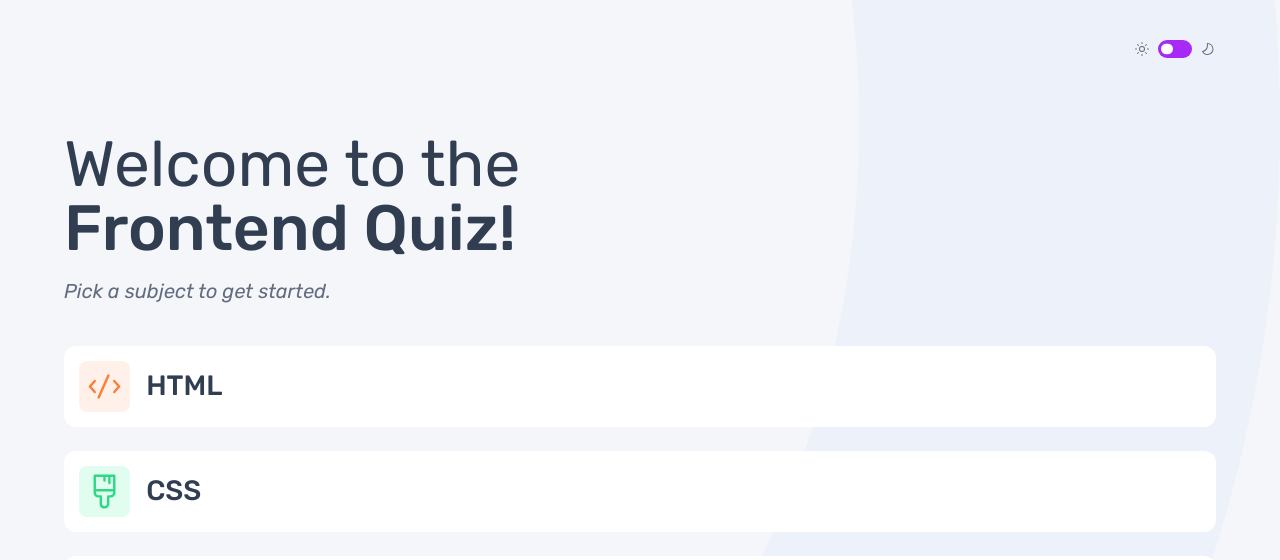
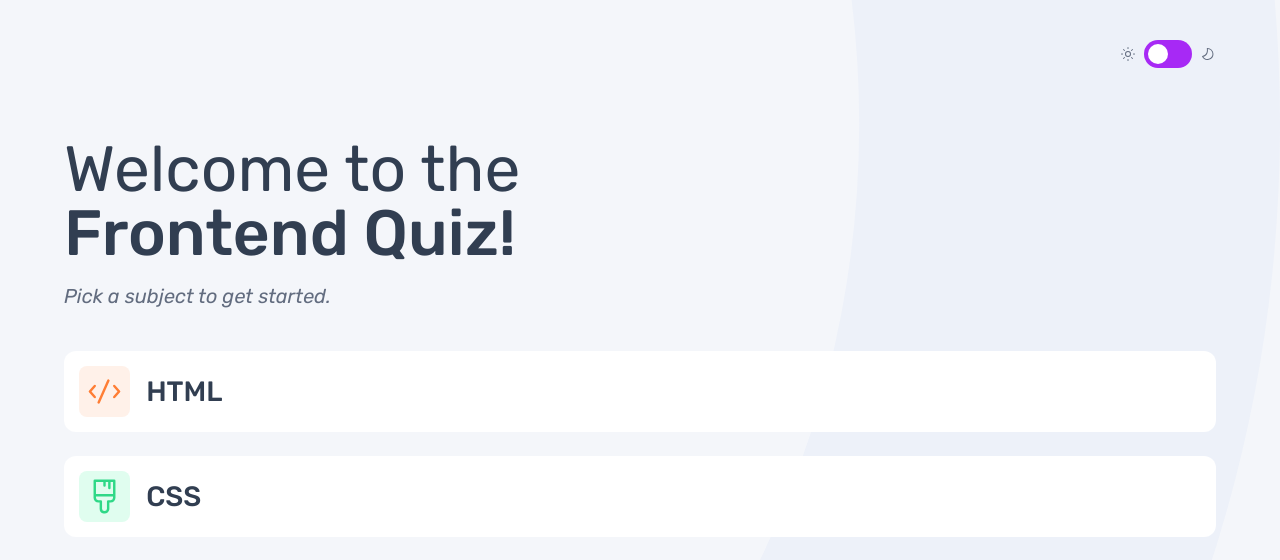
Before and after one commit to a-d14/quiz-app-frontend-mentor, a plain HTML site: page index.html in a window 1280 px wide. Shown: the top 560 px of the page. Drawn offline with Linux system fonts and the light colour scheme.

Commit message:
(feat): fixed accessibility issues by adding alternate text and adding label to theme-toggle

```diff
--- a/index.html
+++ b/index.html
@@ -12,10 +12,8 @@
     <h3 class="header__title" id="current-quiz-title"></h3>
     <div class="header__action">
       <div class="icon-sun"></div>
-      <!-- <img src="assets/images/icon-sun-dark.svg" /> -->
-      <input type="checkbox" role="switch" name="" id="theme-toggle">
+      <label for="theme-toggle"><input type="checkbox" role="switch" name="" id="theme-toggle"></label>
       <div class="icon-moon"></div>
-      <!-- <img src="assets/images/icon-moon-dark.svg" /> -->
     </div>
   </header>
 
--- a/js/views/CategorySelectView.js
+++ b/js/views/CategorySelectView.js
@@ -25,7 +25,7 @@ class CategorySelectView extends View {
                     ${this._data.map(el => `
                         <li data-title='${el.title}'>
                             <div class="svg-container" data-title="${el.title}">
-                                <img src=${el.icon}>
+                                <img src=${el.icon} alt=${el.title}>
                             </div>
                             <span class="heading-small">${el.title}</span>
                         </li>
--- a/scss/components/_toggle-switch.scss
+++ b/scss/components/_toggle-switch.scss
@@ -8,32 +8,46 @@ input:where([type="checkbox"][role="switch"]) {
     position: relative;
 
     width: a.rem(32);
-    height: a.rem(16);
+    height: a.rem(20);
 
     box-sizing: content-box;
-    border: 1px solid transparent;
     border-radius: 1rem;
 
-    // vertical-align: text-bottom;
     margin: auto;
     background-color: #A729F5;
+
+    vertical-align: text-bottom;
+
+    @media all and (min-width: 768px) {
+        width: a.rem(48);
+        height: a.rem(28);
+    }
 }
 
 input:where([type="checkbox"][role="switch"])::before {
     content: "";
     position: absolute;
     top: 50%;
-    left: 0;
+    left: a.rem(2);
     transform: translate(0, -50%);
     box-sizing: border-box;
-    width: 0.7em;
-    height: 0.7em;
-    margin: 0 0.15em;
+    width: a.rem(14);
+    height: a.rem(14);
     border: 1px solid transparent;
     border-radius: 50%;
     background: #FFFFFF;
+
+    @media all and (min-width: 768px) {
+        left: a.rem(4);
+        width: a.rem(20);
+        height: a.rem(20);
+    }
 }
 
 input:where([type="checkbox"][role="switch"]):checked::before {
-    left: 1em;
+    left: a.rem(14);
+
+    @media all and (min-width: 768px) {
+        left: a.rem(24);
+    }
 }
```
Also changed, not shown: main.css.
